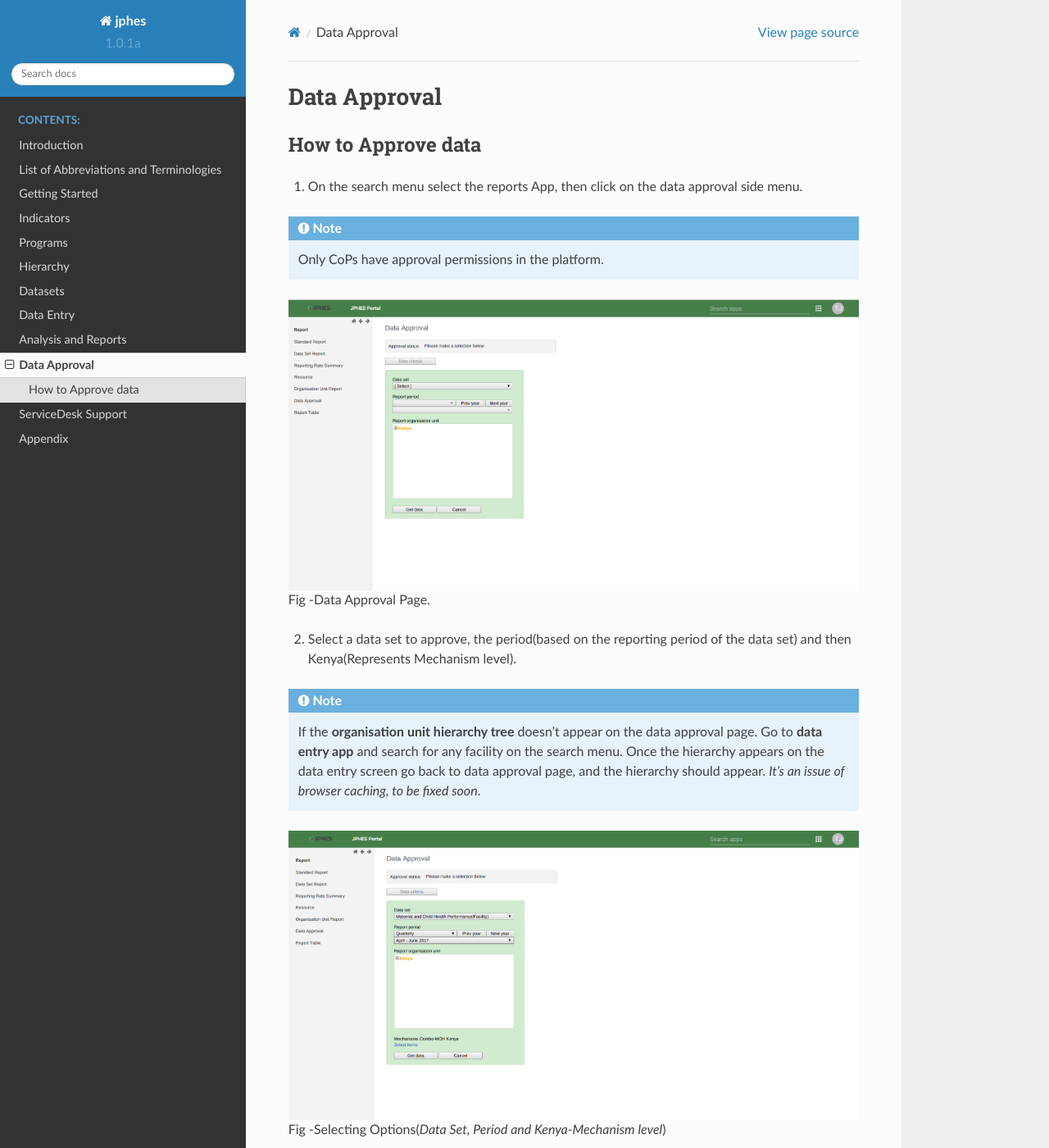
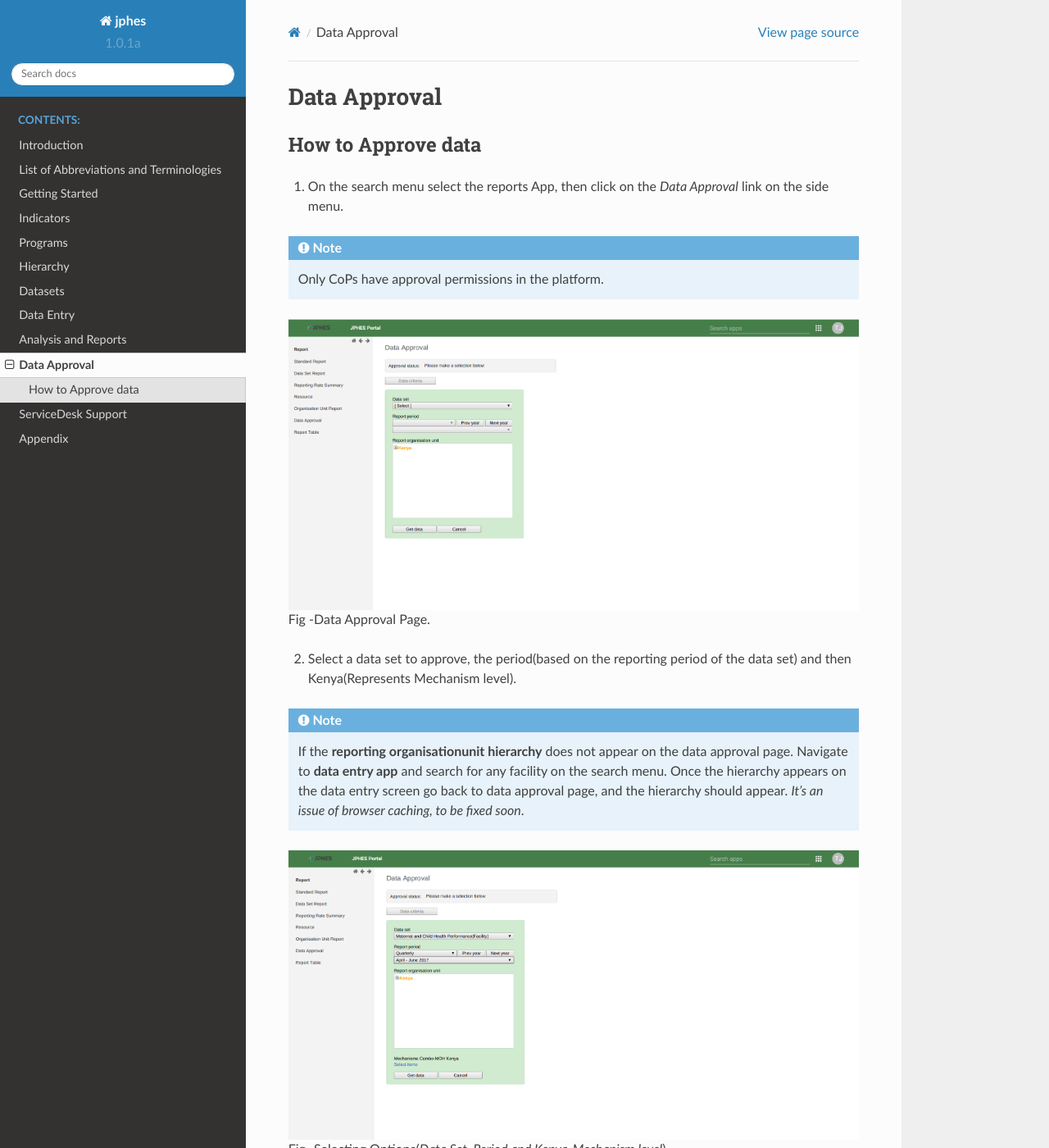
Before and after one commit to uonafya/jphes-docs, a Sphinx documentation site: the page built from source/approval.rst, in a window 1280 px wide and 1400 px high. Shown: the whole window at 82% size. Built offline with Sphinx 7.4.7 and the Read the Docs theme 2.0.0, drawn with Linux system fonts in a browser that asks for light colours; some of the changed text lies outside the part shown.

Commit message:
Update approval.rst

```diff
--- a/source/approval.rst
+++ b/source/approval.rst
@@ -2,7 +2,7 @@
 ==============
 How to Approve data
 ---------------------
-1. On the search menu select the reports App, then click on the data approval side menu.
+1. On the search menu select the reports App, then click on the *Data Approval* link on the side menu.
 
 .. note:: Only CoPs have approval permissions in the platform.
 
@@ -13,7 +13,7 @@
 
 2. Select a data set to approve, the period(based on the reporting period of the data set) and then Kenya(Represents Mechanism level).
 
-.. note:: If the **organisation unit hierarchy tree** doesn't appear on the data approval page. Go to **data entry app** and search for any facility on the search menu. Once the hierarchy appears on the data entry screen go back to data approval page, and the hierarchy should appear. *It's an issue of browser caching, to be fixed soon*.
+.. note:: If the **reporting organisationunit hierarchy** does not appear on the data approval page. Navigate to **data entry app** and search for any facility on the search menu. Once the hierarchy appears on the data entry screen go back to data approval page, and the hierarchy should appear. *It's an issue of browser caching, to be fixed soon*.
 
 .. figure::  _static/images/jphes-select-dimensions-approval.png
    :align:   center
@@ -34,4 +34,4 @@
 
 Fig -Data Set report to approve.
 
-.. note:: Once a Data Set is approved no updates can be done on the data.
+.. note:: Once a data set report for a specified period is approved no updates can be done on the data. To make updates the data set report should be unapproved first.
```
